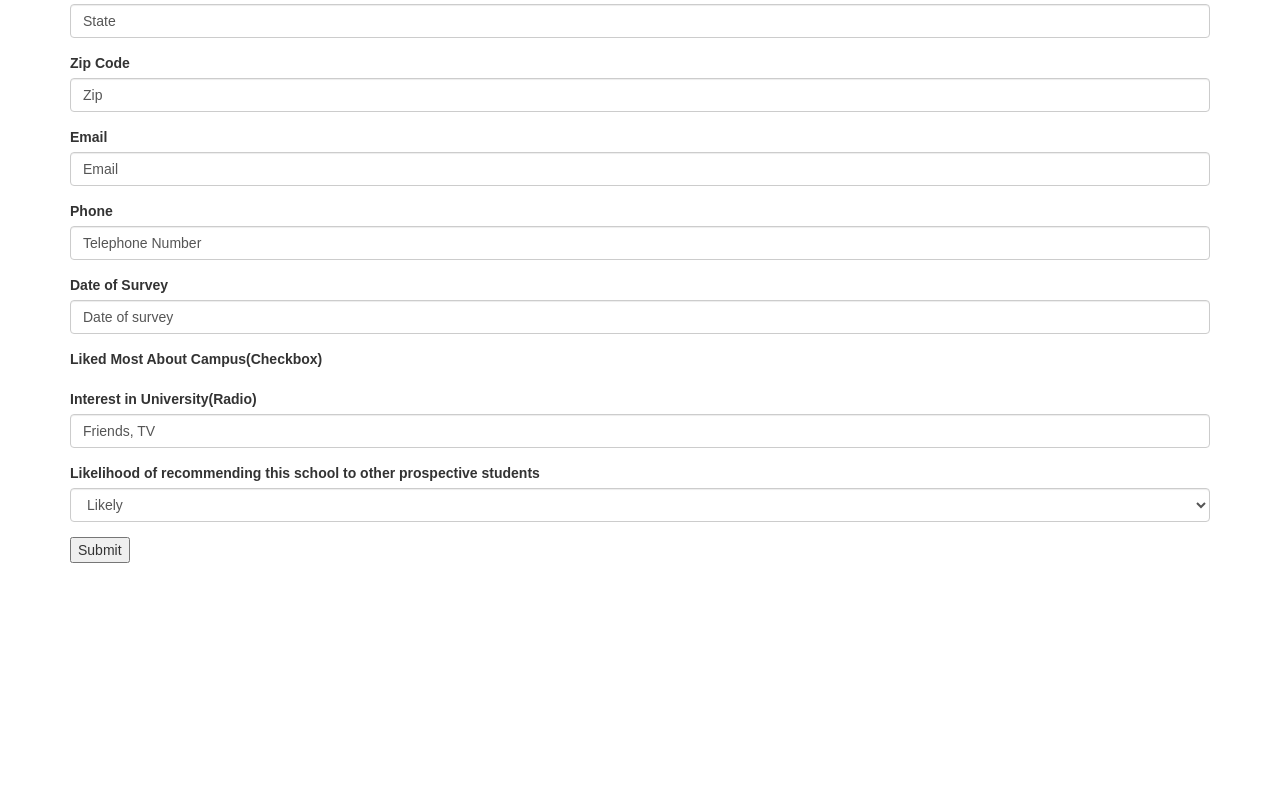
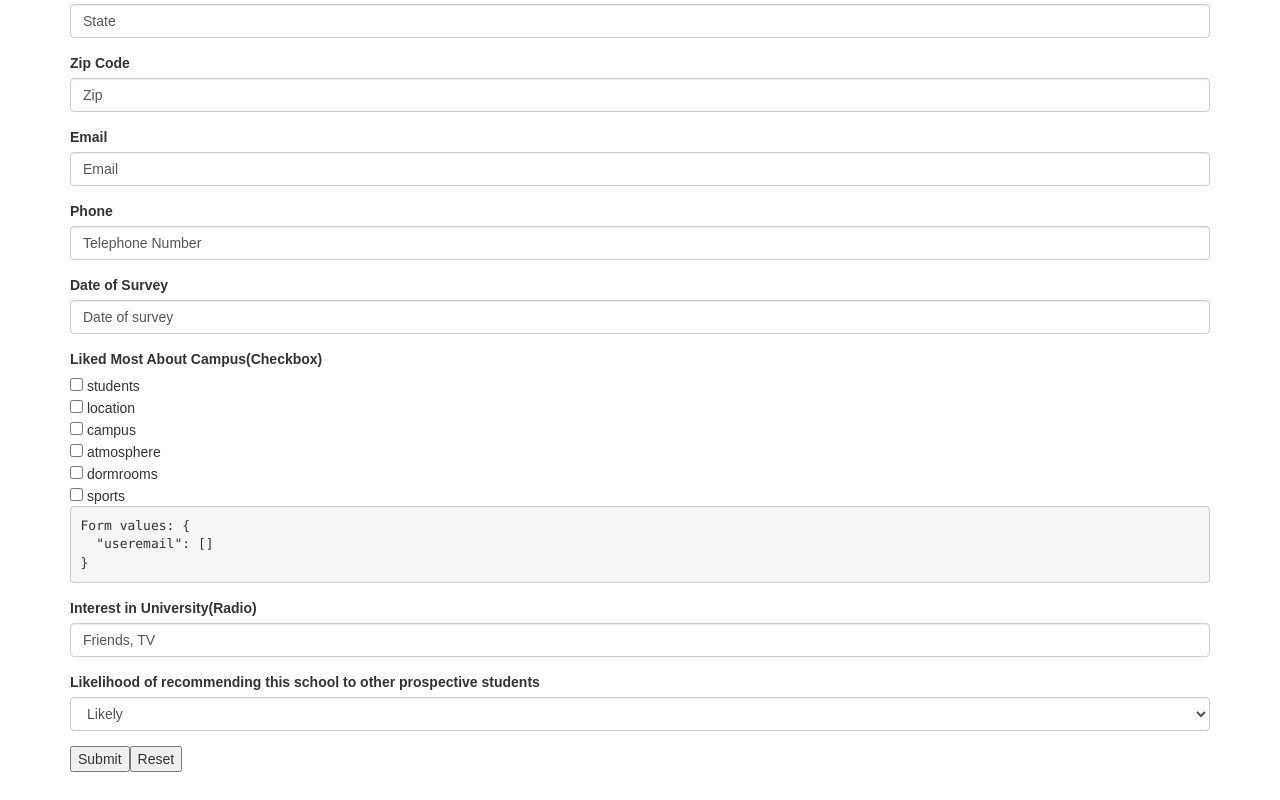
Before and after one commit to GauravBahl/angular_dynamodb_aws, an Angular app in the folder swe645assignment4/: page /student-survey-form in a window 1280 px wide. Shown: the part 502-1302 px from the top of the page. Before the commit the page ends 1093 px from the top, so only its background shows below. Built offline with nearby package versions, Linux system fonts and the light colour scheme.

Commit message:
Checkbox try

```diff
--- a/swe645assignment4/src/app/app.component.html
+++ b/swe645assignment4/src/app/app.component.html
@@ -8,7 +8,7 @@
 
     <a routerLink="/student-surveys"> Student Surveys</a>
 
-  <a routerLink="/hero-form"> Hero Form</a>
+  <!-- <a routerLink="/hero-form"> Hero Form</a> -->
 
 </nav>
 
--- a/swe645assignment4/src/app/app.module.ts
+++ b/swe645assignment4/src/app/app.module.ts
@@ -7,7 +7,7 @@ import { HeaderComponent } from './header/header.component';
 import { HomeComponent } from './home/home.component';
 import { FooterComponent } from './footer/footer.component';
 import { StudentSurveyFormComponent } from './student-survey-form/student-survey-form.component';
-import { FormsModule } from '@angular/forms';
+import { FormsModule, ReactiveFormsModule } from '@angular/forms';
 import { HttpClientModule } from '@angular/common/http';
 import { StudentSurveyListComponent } from './student-survey-list/student-survey-list.component';
 import { HeroFormComponent } from './hero-form/hero-form.component';
@@ -27,6 +27,7 @@ import { HeroFormComponent } from './hero-form/hero-form.component';
     AppRoutingModule,
     FormsModule,
     HttpClientModule,
+    ReactiveFormsModule
   ],
   providers: [],
   bootstrap: [AppComponent]
--- a/swe645assignment4/src/app/student-survey-form/student-survey-form.component.html
+++ b/swe645assignment4/src/app/student-survey-form/student-survey-form.component.html
@@ -60,14 +60,13 @@
            required>
      </div>
      <div class = "form-group">
-       <!-- <form [formGroup]="myForm"> -->
+       <form [formGroup]="myForm">
         <label for = "name">Liked Most About Campus(Checkbox)</label>
-        <!-- <input type = "text" class = "form-control" id = "hobbies"
-           [(ngModel)] = "model.hobbies" name = "hobbies"> -->
         <div *ngFor="let data of emails">
              <input type="checkbox" (change)="onChange(data.email, $event.target.checked)"> {{data.email}}<br>
         </div>
-        <!-- </form> -->
+      </form>
+      <pre>Form values: {{myForm.value | json}}</pre>
      </div>
 
 
@@ -94,6 +93,8 @@
      <!-- <input type="submit" class="btn btn-default" (click)="onPost()"> -->
      <input type="submit">
 
+     <input type="reset">
+
    </form>
 
 
--- a/swe645assignment4/src/app/student-survey-form/student-survey-form.component.ts
+++ b/swe645assignment4/src/app/student-survey-form/student-survey-form.component.ts
@@ -13,25 +13,26 @@ export class StudentSurveyFormComponent implements OnInit {
 
   options = ['Likely', 'Very Likely', 'UnLikely'];
 
+  logs = "";
+
+  emails = [{ email: "students" }, { email: "location" },
+  { email: "campus" }, { email: 'atmosphere' },
+  { email: 'dormrooms' }, { email: 'sports' }];
+
+  myForm: FormGroup;
+
   model = new Student("first name", "last name", "Street Address", "City",
    "State", "Zip", "Email", "Telephone Number", "Date of survey",
-    "Student, Location",
+    this.logs,
     this.options[0],
     "Friends, TV");
 
-
-  //emails = [{ email: "email1" }, { email: "email2" }, { email: "email3" }, { email: 'email4' }];
-  //
-  // myForm: FormGroup;
-
-  // constructor(private fb: FormBuilder) { }
-
-  constructor (private http: HttpClient) {  }
+  constructor (private http: HttpClient, private fb: FormBuilder) {  }
 
   ngOnInit() {
-    // this.myForm = this.fb.group({
-    //   useremail: this.fb.array([])
-    // });
+    this.myForm = this.fb.group({
+     useremail: this.fb.array([])
+   });
   }
 
   onPost() {
@@ -44,15 +45,18 @@ export class StudentSurveyFormComponent implements OnInit {
     alert('Form Submitted !');
   }
 
-  // onChange(email: string, isChecked: boolean) {
-  //   const emailFormArray = <FormArray>this.myForm.controls.useremail;
-  //
-  //   if (isChecked) {
-  //     emailFormArray.push(new FormControl(email));
-  //   } else {
-  //     let index = emailFormArray.controls.findIndex(x => x.value == email)
-  //     emailFormArray.removeAt(index);
-  //   }
-  // }
+  onChange(email: string, isChecked: boolean) {
+    const emailFormArray = <FormArray>this.myForm.controls.useremail;
+
+    if (isChecked) {
+      emailFormArray.push(new FormControl(email));
+    } else {
+      let index = emailFormArray.controls.findIndex(x => x.value == email)
+      emailFormArray.removeAt(index);
+    }
+
+    this.logs = emailFormArray.value.toString();
+    console.log('String values = '+this.logs);
+  }
 
 }
```
